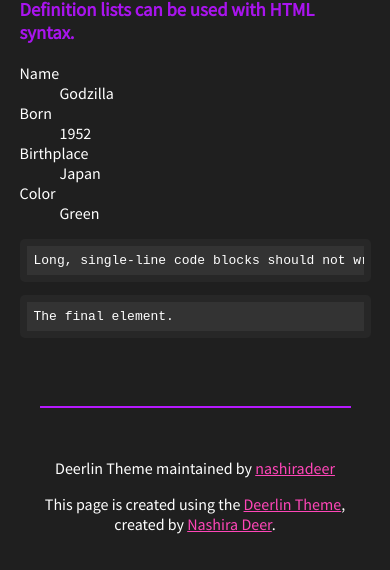
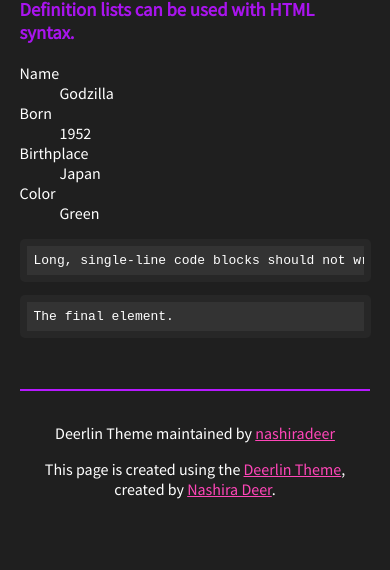
Before and after one commit to nashiradeer/deerlin-for-jekyll, a Jekyll site: the page built from index.md, in a window 390 px wide. Shown: the part 2830-3400 px from the top of the page. Built offline with Jekyll 4.4.1, drawn with Linux system fonts in a browser that asks for light colours; after the commit the page ends 3365 px from its top, so only the background shows below that.

Commit message:
Add mobile style to footer

```diff
--- a/_sass/mobile.scss
+++ b/_sass/mobile.scss
@@ -57,4 +57,16 @@
     #navbar ul a:first-child {
         border: 0;
     }
+
+    footer {
+        margin: 0;
+    }
+
+    footer hr {
+        margin-bottom: 32px;
+    }
+
+    footer div {
+        padding: 30px 20px 20px;
+    }
 }
```
